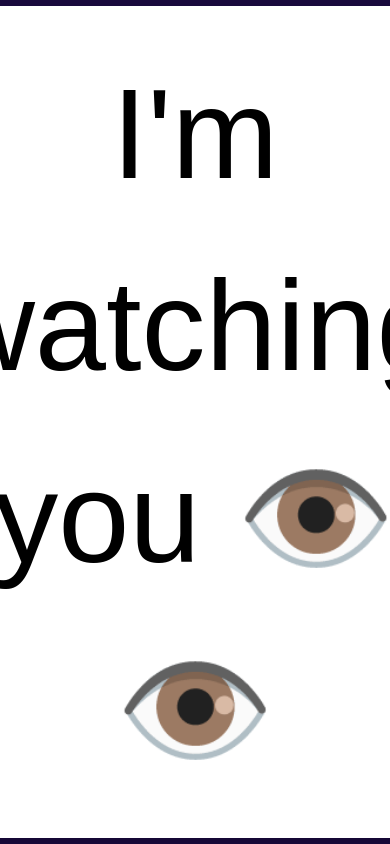
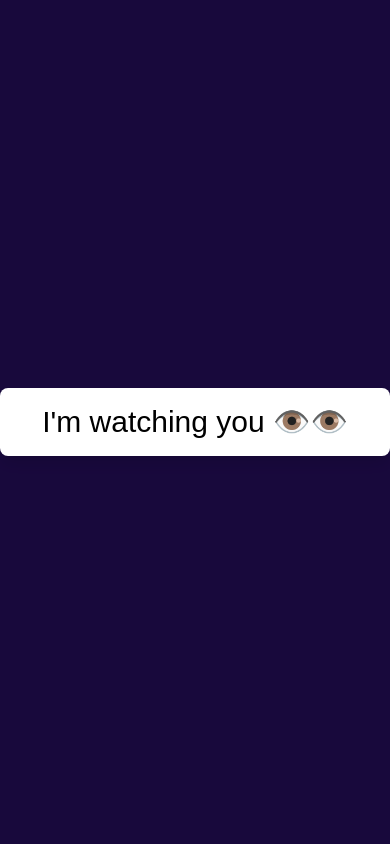
Before and after one commit to BeastNectus/MoVid, an Angular app: page /hihi in a window 390 px wide. Built offline with nearby package versions, Linux system fonts and the light colour scheme; a web font is replaced by a local one.

Commit message:
fixed responsive

```diff
--- a/src/app/pages/fullscreen-message/fullscreen-message.component.html
+++ b/src/app/pages/fullscreen-message/fullscreen-message.component.html
@@ -1,5 +1,5 @@
 <div class="fixed top-0 left-0 w-full h-full flex justify-center items-center bg-black bg-opacity-50 z-50">
-    <div class="bg-white p-8 rounded-lg shadow-lg w-auto h-auto flex items-center justify-center">
-      <p class="text-center text-[8rem]">I'm watching you 👁️👁️</p>
+    <div class="bg-white p-4 sm:p-8 rounded-lg shadow-lg w-full sm:w-auto max-w-lg h-auto flex items-center justify-center">
+        <p class="text-center text-3xl sm:text-5xl">I'm watching you 👁️👁️</p>
     </div>
-  </div>
+</div>
```
